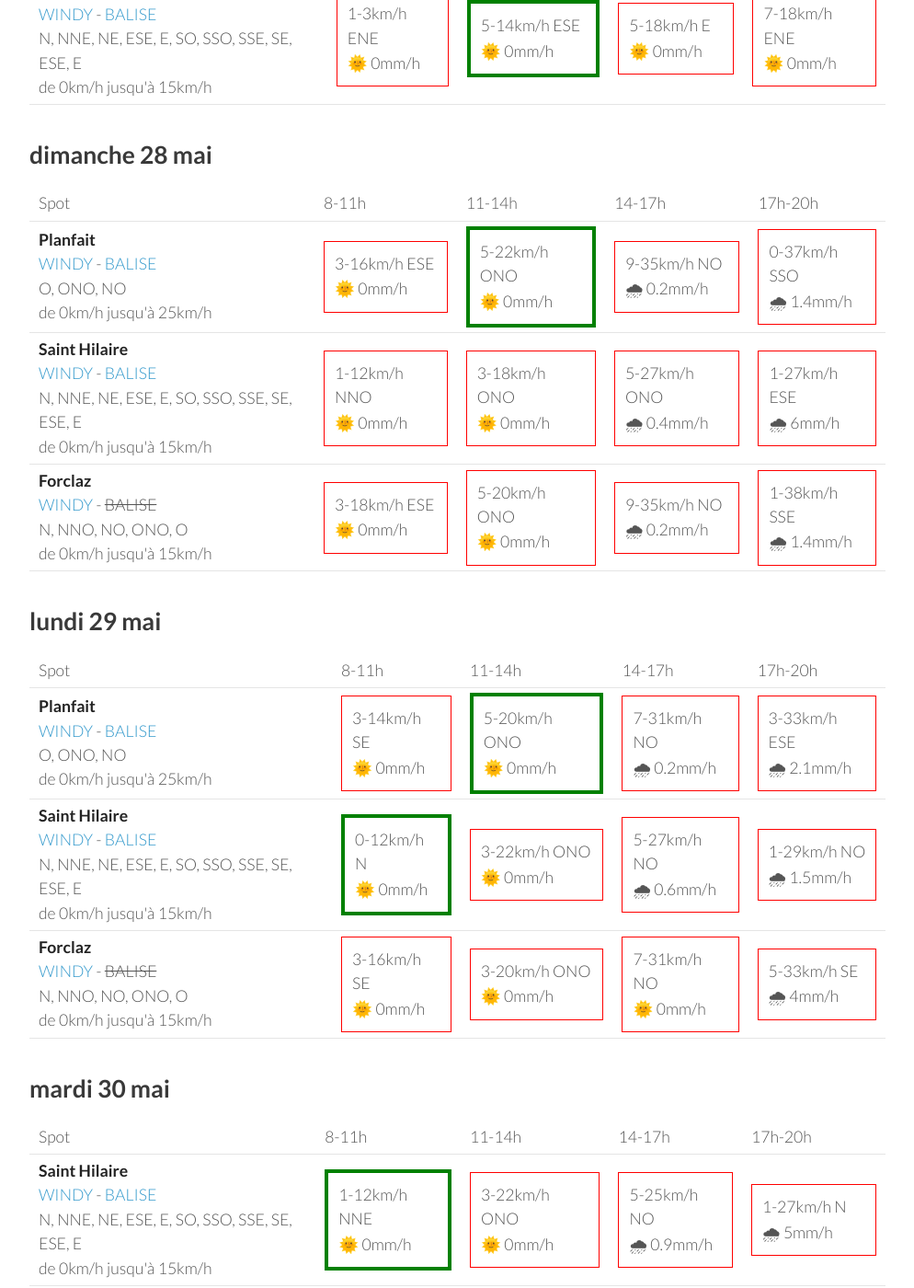
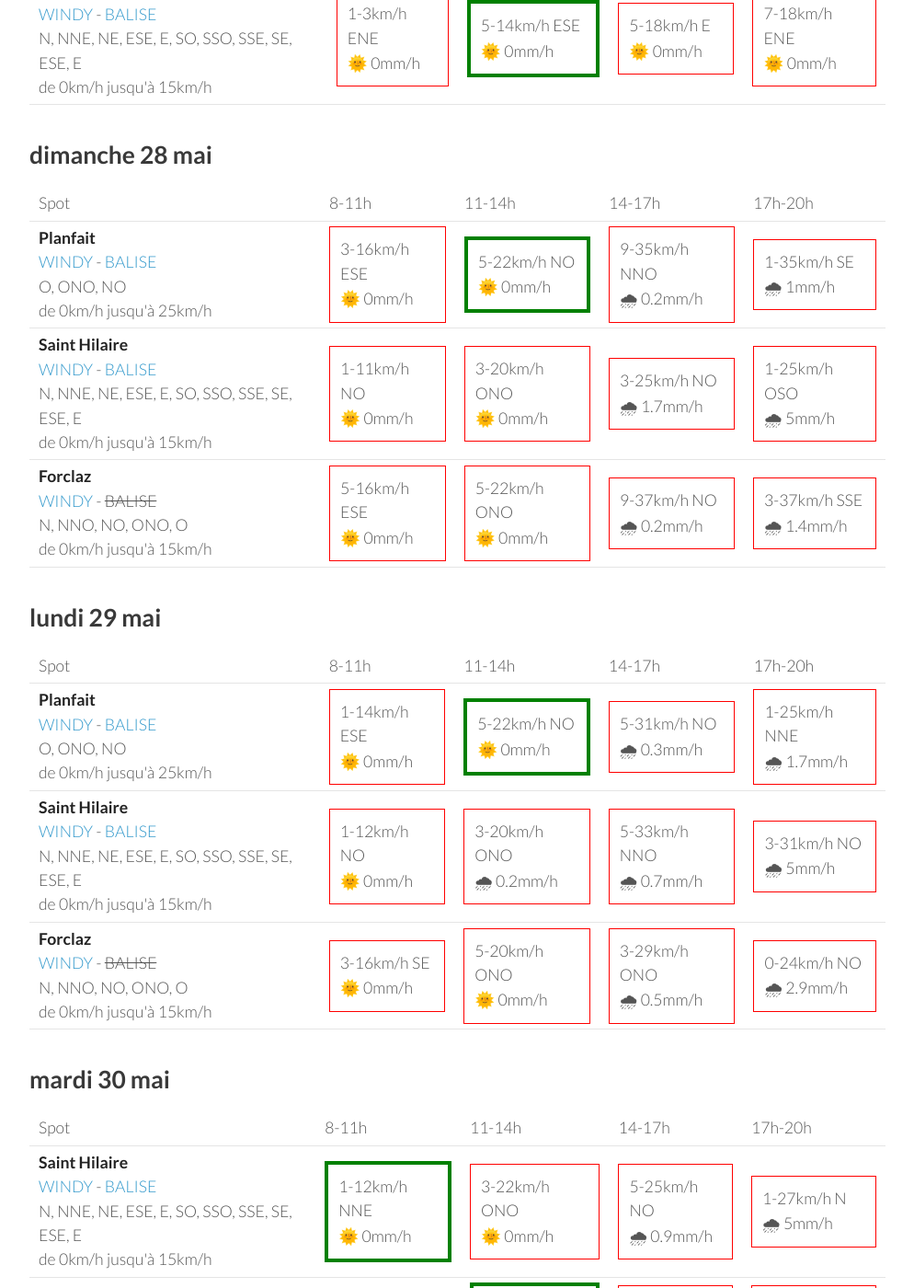
Before and after one commit to parapente-dans-le-nord/parapente-dans-le-nord.github.io, a Jekyll site: the page built from alpes_nord.markdown, in a window 1280 px wide and 1400 px high, scrolled down 1145 px. Shown: the whole window at 92% size, without its empty margins (26-1020 px from the left). Built offline with Jekyll 4.4.1, drawn with Linux system fonts in a browser that asks for light colours; some of the changed text lies outside the part shown.

Commit message:
update index.markdown

```diff
--- a/alpes_nord.markdown
+++ b/alpes_nord.markdown
@@ -114,29 +114,29 @@ page mise à jour le vendredi 26 mai 13:26
         <td><strong>Planfait</strong><br><a href="https://windy.com/45.853/6.223?45.415,6.223,8">WINDY</a> - <span class=""><a href="https://www.openwindmap.org/PP496">BALISE</a> </span><br> <span class="vent-favorable">O, ONO, NO</span><br><span class="force-vent">de 0km/h jusqu'à 25km/h</span> </td>
 
             <td><div class="not-flyable"><p>3-16km/h ESE</p><p>🌞 0mm/h</p></div></td>
-            <td><div class="flyable"><p>5-22km/h ONO</p><p>🌞 0mm/h</p></div></td>
-            <td><div class="not-flyable"><p>9-35km/h NO</p><p>🌧 0.2mm/h</p></div></td>
-            <td><div class="not-flyable"><p>0-37km/h SSO</p><p>🌧 1.4mm/h</p></div></td>
+            <td><div class="flyable"><p>5-22km/h NO</p><p>🌞 0mm/h</p></div></td>
+            <td><div class="not-flyable"><p>9-35km/h NNO</p><p>🌧 0.2mm/h</p></div></td>
+            <td><div class="not-flyable"><p>1-35km/h SE</p><p>🌧 1mm/h</p></div></td>
 
 
     </tr>
 <tr>
         <td><strong>Saint Hilaire</strong><br><a href="https://windy.com/45.307/5.888?45.087,5.889,9,m:eUFagkX">WINDY</a> - <span class=""><a href="http://www.balisemeteo.com/balise.php?idBalise=61">BALISE</a> </span><br> <span class="vent-favorable">N, NNE, NE, ESE, E, SO, SSO, SSE, SE, ESE, E</span><br><span class="force-vent">de 0km/h jusqu'à 15km/h</span> </td>
 
-            <td><div class="not-flyable"><p>1-12km/h NNO</p><p>🌞 0mm/h</p></div></td>
-            <td><div class="not-flyable"><p>3-18km/h ONO</p><p>🌞 0mm/h</p></div></td>
-            <td><div class="not-flyable"><p>5-27km/h ONO</p><p>🌧 0.4mm/h</p></div></td>
-            <td><div class="not-flyable"><p>1-27km/h ESE</p><p>🌧 6mm/h</p></div></td>
+            <td><div class="not-flyable"><p>1-11km/h NO</p><p>🌞 0mm/h</p></div></td>
+            <td><div class="not-flyable"><p>3-20km/h ONO</p><p>🌞 0mm/h</p></div></td>
+            <td><div class="not-flyable"><p>3-25km/h NO</p><p>🌧 1.7mm/h</p></div></td>
+            <td><div class="not-flyable"><p>1-25km/h OSO</p><p>🌧 5mm/h</p></div></td>
 
 
     </tr>
 <tr>
         <td><strong>Forclaz</strong><br><a href="https://windy.com/45.814/6.247?45.375,6.246,8,m:eVwaglz">WINDY</a> - <span class="no-balise"> BALISE </span><br> <span class="vent-favorable">N, NNO, NO, ONO, O</span><br><span class="force-vent">de 0km/h jusqu'à 15km/h</span> </td>
 
-            <td><div class="not-flyable"><p>3-18km/h ESE</p><p>🌞 0mm/h</p></div></td>
-            <td><div class="not-flyable"><p>5-20km/h ONO</p><p>🌞 0mm/h</p></div></td>
-            <td><div class="not-flyable"><p>9-35km/h NO</p><p>🌧 0.2mm/h</p></div></td>
-            <td><div class="not-flyable"><p>1-38km/h SSE</p><p>🌧 1.4mm/h</p></div></td>
+            <td><div class="not-flyable"><p>5-16km/h ESE</p><p>🌞 0mm/h</p></div></td>
+            <td><div class="not-flyable"><p>5-22km/h ONO</p><p>🌞 0mm/h</p></div></td>
+            <td><div class="not-flyable"><p>9-37km/h NO</p><p>🌧 0.2mm/h</p></div></td>
+            <td><div class="not-flyable"><p>3-37km/h SSE</p><p>🌧 1.4mm/h</p></div></td>
 
 
     </tr>
@@ -159,20 +159,20 @@ page mise à jour le vendredi 26 mai 13:26
 <tr>
         <td><strong>Planfait</strong><br><a href="https://windy.com/45.853/6.223?45.415,6.223,8">WINDY</a> - <span class=""><a href="https://www.openwindmap.org/PP496">BALISE</a> </span><br> <span class="vent-favorable">O, ONO, NO</span><br><span class="force-vent">de 0km/h jusqu'à 25km/h</span> </td>
 
-            <td><div class="not-flyable"><p>3-14km/h SE</p><p>🌞 0mm/h</p></div></td>
-            <td><div class="flyable"><p>5-20km/h ONO</p><p>🌞 0mm/h</p></div></td>
-            <td><div class="not-flyable"><p>7-31km/h NO</p><p>🌧 0.2mm/h</p></div></td>
-            <td><div class="not-flyable"><p>3-33km/h ESE</p><p>🌧 2.1mm/h</p></div></td>
+            <td><div class="not-flyable"><p>1-14km/h ESE</p><p>🌞 0mm/h</p></div></td>
+            <td><div class="flyable"><p>5-22km/h NO</p><p>🌞 0mm/h</p></div></td>
+            <td><div class="not-flyable"><p>5-31km/h NO</p><p>🌧 0.3mm/h</p></div></td>
+            <td><div class="not-flyable"><p>1-25km/h NNE</p><p>🌧 1.7mm/h</p></div></td>
 
 
     </tr>
 <tr>
         <td><strong>Saint Hilaire</strong><br><a href="https://windy.com/45.307/5.888?45.087,5.889,9,m:eUFagkX">WINDY</a> - <span class=""><a href="http://www.balisemeteo.com/balise.php?idBalise=61">BALISE</a> </span><br> <span class="vent-favorable">N, NNE, NE, ESE, E, SO, SSO, SSE, SE, ESE, E</span><br><span class="force-vent">de 0km/h jusqu'à 15km/h</span> </td>
 
-            <td><div class="flyable"><p>0-12km/h N</p><p>🌞 0mm/h</p></div></td>
-            <td><div class="not-flyable"><p>3-22km/h ONO</p><p>🌞 0mm/h</p></div></td>
-            <td><div class="not-flyable"><p>5-27km/h NO</p><p>🌧 0.6mm/h</p></div></td>
-            <td><div class="not-flyable"><p>1-29km/h NO</p><p>🌧 1.5mm/h</p></div></td>
+            <td><div class="not-flyable"><p>1-12km/h NO</p><p>🌞 0mm/h</p></div></td>
+            <td><div class="not-flyable"><p>3-20km/h ONO</p><p>🌧 0.2mm/h</p></div></td>
+            <td><div class="not-flyable"><p>5-33km/h NNO</p><p>🌧 0.7mm/h</p></div></td>
+            <td><div class="not-flyable"><p>3-31km/h NO</p><p>🌧 5mm/h</p></div></td>
 
 
     </tr>
@@ -180,9 +180,9 @@ page mise à jour le vendredi 26 mai 13:26
         <td><strong>Forclaz</strong><br><a href="https://windy.com/45.814/6.247?45.375,6.246,8,m:eVwaglz">WINDY</a> - <span class="no-balise"> BALISE </span><br> <span class="vent-favorable">N, NNO, NO, ONO, O</span><br><span class="force-vent">de 0km/h jusqu'à 15km/h</span> </td>
 
             <td><div class="not-flyable"><p>3-16km/h SE</p><p>🌞 0mm/h</p></div></td>
-            <td><div class="not-flyable"><p>3-20km/h ONO</p><p>🌞 0mm/h</p></div></td>
-            <td><div class="not-flyable"><p>7-31km/h NO</p><p>🌞 0mm/h</p></div></td>
-            <td><div class="not-flyable"><p>5-33km/h SE</p><p>🌧 4mm/h</p></div></td>
+            <td><div class="not-flyable"><p>5-20km/h ONO</p><p>🌞 0mm/h</p></div></td>
+            <td><div class="not-flyable"><p>3-29km/h ONO</p><p>🌧 0.5mm/h</p></div></td>
+            <td><div class="not-flyable"><p>0-24km/h NO</p><p>🌧 2.9mm/h</p></div></td>
 
 
     </tr>
```
Also changed, not shown: other parts of alpes_nord.markdown (+1 -1 lines).
